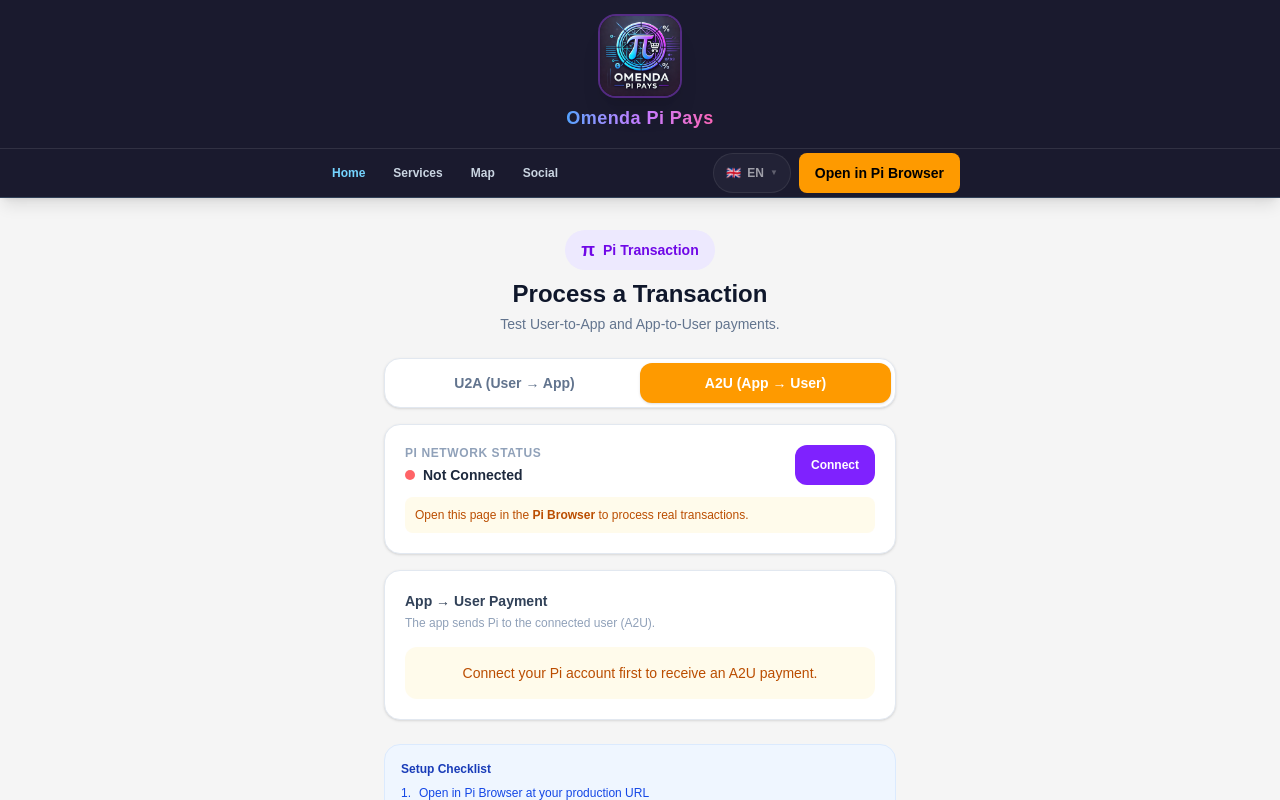
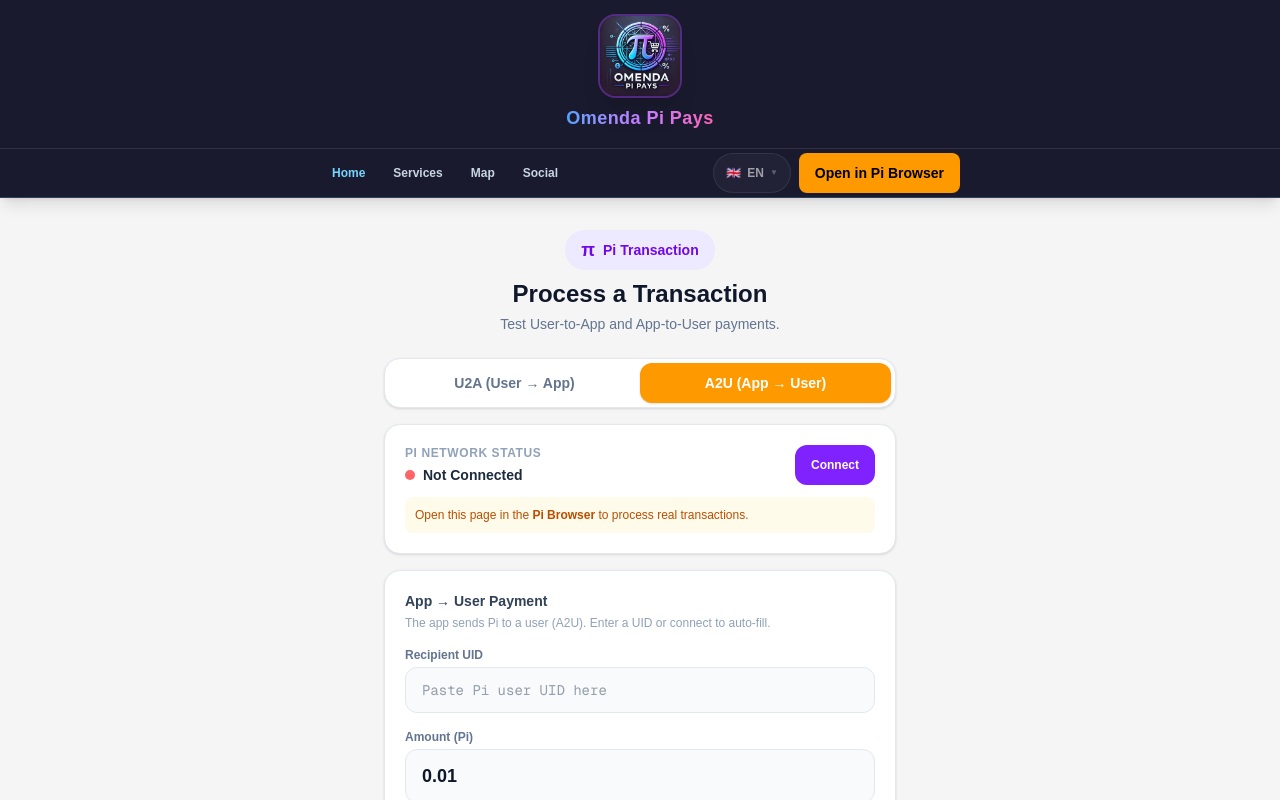
Before and after one commit to omendasy-sudo/omenda-pi-pays, a Next.js app in the folder tmtt_nextjs/: page /sandbox in a window 1280 px wide. Both pictures are taken after a click on the button "A2U (App → User)". Shown: the top 800 px of the page. Built offline with nearby package versions, Linux system fonts and the light colour scheme.

Commit message:
A2U: allow manual UID entry, no Pi connection required

```diff
--- a/tmtt_nextjs/app/sandbox/page.tsx
+++ b/tmtt_nextjs/app/sandbox/page.tsx
@@ -25,6 +25,7 @@
   const [memo, setMemo] = useState("Test payment – Omenda Pi Pays");
 
   // A2U state
+  const [a2uUid, setA2uUid] = useState("");
   const [a2uAmount, setA2uAmount] = useState("0.01");
   const [a2uMemo, setA2uMemo] = useState("App-to-User payment – Omenda Pi Pays");
   const [a2uSending, setA2uSending] = useState(false);
@@ -48,8 +49,15 @@
     };
   }, []);
 
+  // Resolve the recipient UID: use manual input or connected user
+  const recipientUid = a2uUid.trim() || user?.uid || "";
+  const recipientLabel = user && !a2uUid.trim() ? `@${user.username}` : recipientUid.slice(0, 12) + "…";
+
   const sendA2U = useCallback(async () => {
-    if (!user) return;
+    if (!recipientUid) {
+      setMessage({ type: "error", text: "Enter a recipient Pi UID" });
+      return;
+    }
     const parsed = parseFloat(a2uAmount);
     if (isNaN(parsed) || parsed <= 0 || parsed > 1000) {
       setMessage({ type: "error", text: "Enter a valid amount (0.01 – 1000 Pi)" });
@@ -64,7 +72,7 @@
         method: "POST",
         headers: { "Content-Type": "application/json" },
         body: JSON.stringify({
-          uid: user.uid,
+          uid: recipientUid,
           amount: parsed,
           memo: a2uMemo || "App-to-User payment",
           metadata: { source: "sandbox", ts: Date.now() },
@@ -112,7 +120,7 @@
     } finally {
       setA2uSending(false);
     }
-  }, [user, a2uAmount, a2uMemo]);
+  }, [recipientUid, a2uAmount, a2uMemo]);
 
   const parsedAmount = parseFloat(amount);
   const validAmount = !isNaN(parsedAmount) && parsedAmount > 0 && parsedAmount <= 100;
@@ -269,23 +277,24 @@
               App → User Payment
             </h2>
             <p className="mb-4 text-xs text-slate-400">
-              The app sends Pi to the connected user (A2U).
+              The app sends Pi to a user (A2U). Enter a UID or connect to auto-fill.
             </p>
 
-            {!connected || !user ? (
-              <div className="rounded-xl bg-amber-50 p-4 text-center text-sm text-amber-700">
-                Connect your Pi account first to receive an A2U payment.
-              </div>
-            ) : (
-              <>
-                <div className="mb-4 rounded-xl bg-violet-50 p-3">
-                  <p className="text-xs text-violet-600">
-                    <strong>Recipient:</strong> @{user.username}
+                <label className="mb-1 block text-xs font-semibold text-slate-500">
+                  Recipient UID
+                </label>
+                <input
+                  type="text"
+                  value={a2uUid || (user?.uid ?? "")}
+                  onChange={(e) => setA2uUid(e.target.value)}
+                  className="mb-4 w-full rounded-xl border border-slate-200 bg-slate-50 px-4 py-3 text-sm font-mono text-slate-700 outline-none focus:border-amber-400 focus:ring-2 focus:ring-amber-100"
+                  placeholder="Paste Pi user UID here"
+                />
+                {connected && user && !a2uUid.trim() && (
+                  <p className="-mt-3 mb-4 text-[0.625rem] text-emerald-600">
+                    Auto-filled from connected account @{user.username}
                   </p>
-                  <p className="text-[0.625rem] font-mono text-violet-400">
-                    {user.uid}
-                  </p>
-                </div>
+                )}
 
                 <label className="mb-1 block text-xs font-semibold text-slate-500">
                   Amount (Pi)
@@ -315,7 +324,7 @@
 
                 <button
                   onClick={sendA2U}
-                  disabled={a2uSending || a2uPolling || !validA2uAmount}
+                  disabled={a2uSending || a2uPolling || !validA2uAmount || !recipientUid}
                   className="flex w-full items-center justify-center gap-2 rounded-xl bg-gradient-to-r from-amber-500 to-orange-500 px-6 py-3.5 text-base font-extrabold text-white shadow-lg transition-all hover:from-amber-400 hover:to-orange-400 disabled:opacity-50"
                 >
                   {a2uSending ? (
@@ -353,7 +362,7 @@
                   ) : (
                     <>
                       <span className="text-xl">π</span>
-                      Send {validA2uAmount ? parsedA2uAmount : "–"} Pi to @{user.username}
+                      Send {validA2uAmount ? parsedA2uAmount : "–"} Pi to {recipientLabel}
                     </>
                   )}
                 </button>
@@ -363,8 +372,11 @@
                     Enter a valid amount between 0.01 and 1000 Pi
                   </p>
                 )}
-              </>
-            )}
+                {!recipientUid && (
+                  <p className="mt-2 text-center text-xs text-red-500">
+                    Enter a recipient Pi UID or connect your account
+                  </p>
+                )}
           </div>
         )}
 
```
